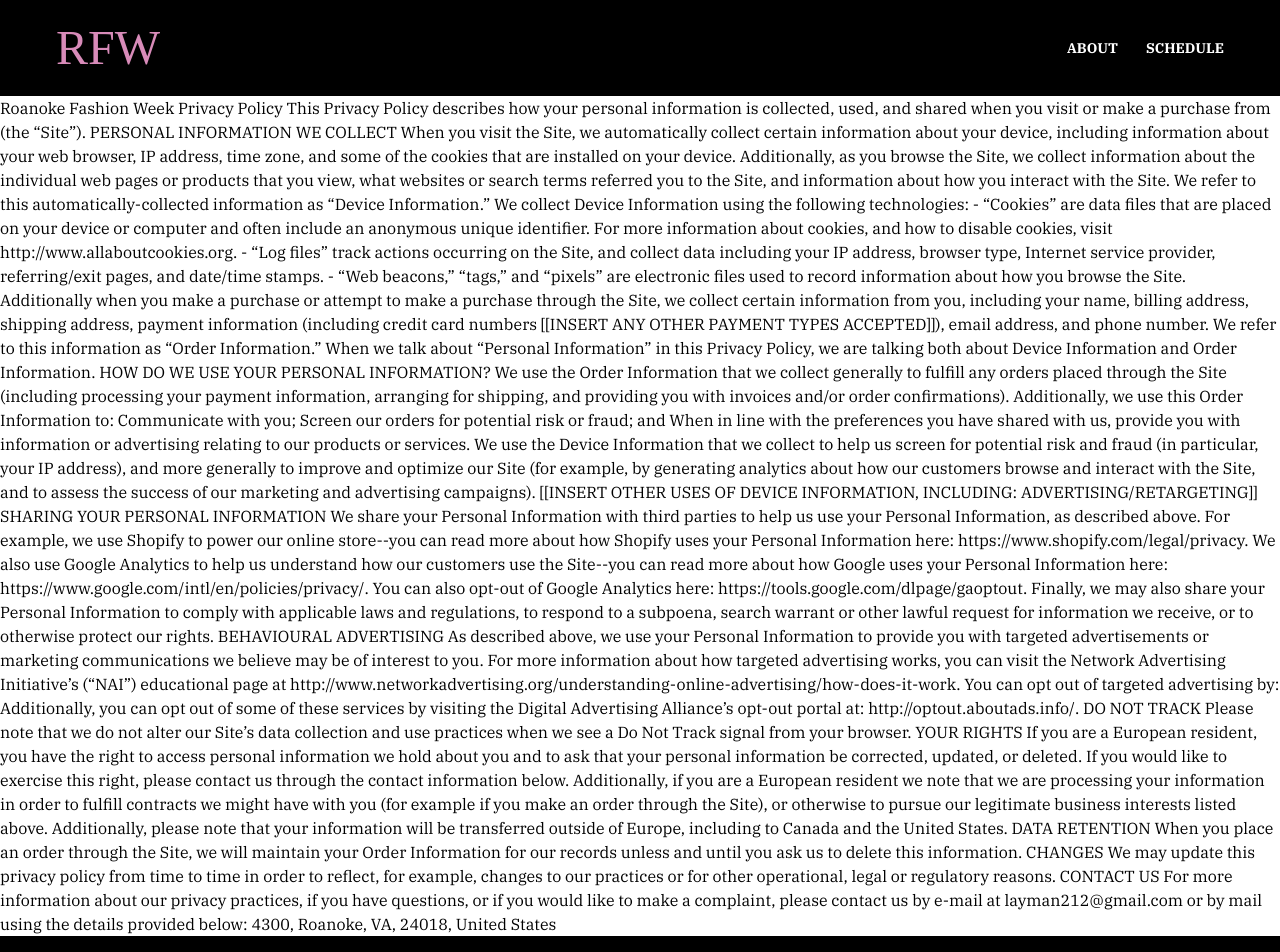
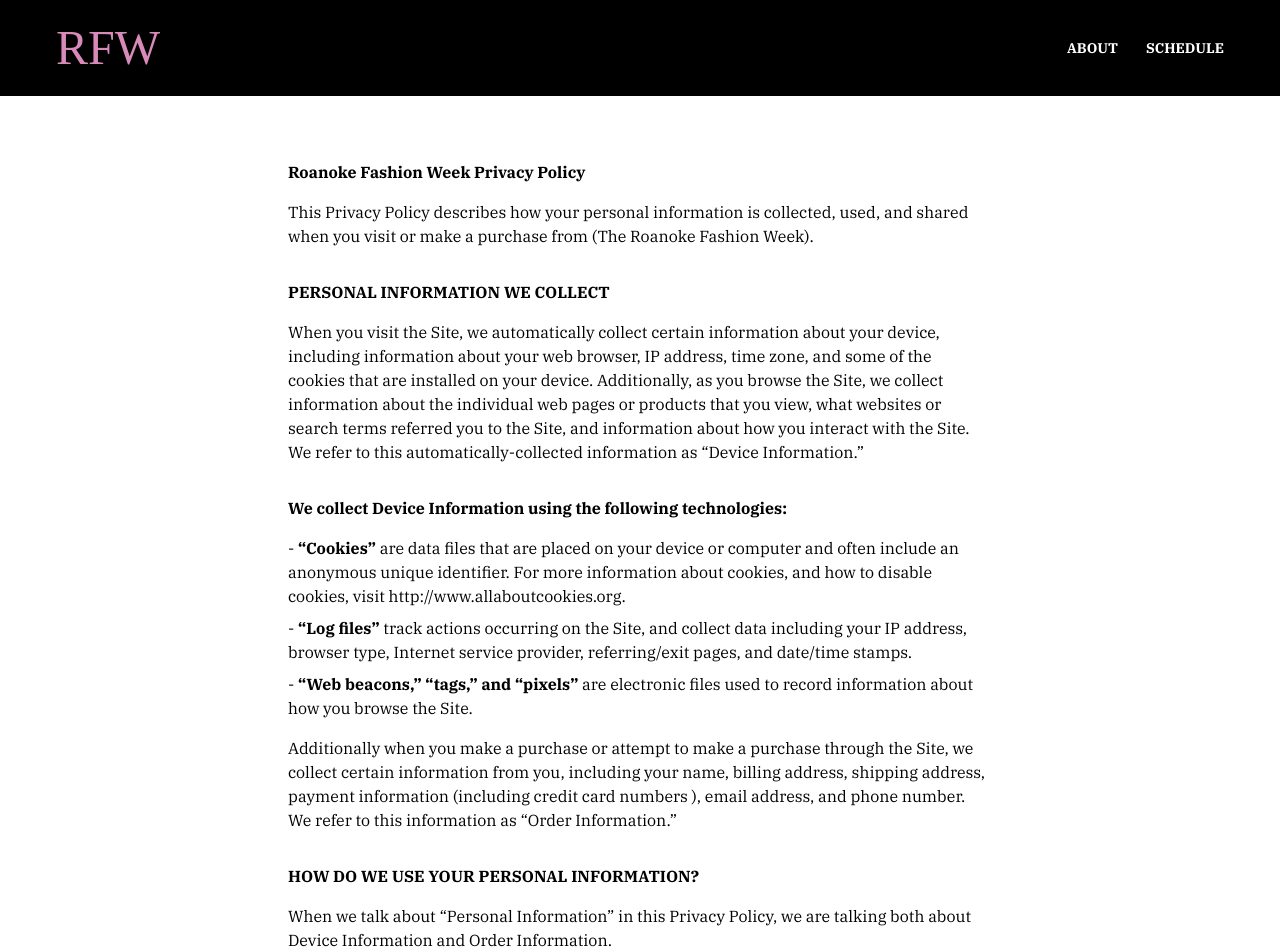
Before and after one commit to EnkiEnki77/rfw, a Next.js app: page /privacy-policy in a window 1280 px wide. Shown: the top 952 px of the page. Built offline with nearby package versions, Linux system fonts and the light colour scheme; a web font is replaced by a local one.

Commit message:
created privacy-policy

```diff
--- a/pages/about.tsx
+++ b/pages/about.tsx
@@ -21,12 +21,12 @@
               <h3 className='text-xl font-semibold text-center'>Erika Jenkins</h3>
             </div>
             <p className='text-center '>
-              Erica started modeling when she was Sydney’s Department store when she was 14 years old. She was brought i
+              Erica started modeling when she was in Sydney’s Department store when she was 14 years old. She was brought i
               nto the industry by her mother, whom is a source of inspiration and guidance in fashion for her. When she turned 18, she began going to castings for designers and shows
               in New York City. Standing in lines with over 200 models,
             </p>
             <p className='text-center '>
-              Erica saw a problem the harsh rejection that countless models, including herself, went through. She was denied from
+              Erica saw a problem with the harsh rejection that countless models, including herself, went through. She was denied from
               several designers, but her determination to succeed kept her going, until she signed as a model for John Casablanca,
               in Los Angeles.
               Since then, she has been resolute in her goal to create a fashion community that uplifts people rather than tear
--- a/pages/privacy-policy.tsx
+++ b/pages/privacy-policy.tsx
@@ -7,66 +7,160 @@
   return (
     <>
         <Layout>
-            <p>
-            Roanoke Fashion Week Privacy Policy
+            <div className='flex flex-col px-72 gap-8 my-16'>
+            <div className='flex flex-col gap-4'>
+              <h1 className='font-bold'>Roanoke Fashion Week Privacy Policy</h1>
 
-This Privacy Policy describes how your personal information is collected, used, and shared when you visit or make a purchase from  (the “Site”).
+  <p>
+    This Privacy Policy describes how your personal information is collected, used, and shared when you visit or make a
+    purchase from  (The Roanoke Fashion Week).
+  </p>
+            </div>
 
-PERSONAL INFORMATION WE COLLECT
+<div className='flex flex-col gap-4'>
+  <h2 className='font-bold'>PERSONAL INFORMATION WE COLLECT</h2>
 
-When you visit the Site, we automatically collect certain information about your device, including information about your web browser, IP address, time zone, and some of the cookies that are installed on your device. Additionally, as you browse the Site, we collect information about the individual web pages or products that you view, what websites or search terms referred you to the Site, and information about how you interact with the Site. We refer to this automatically-collected information as “Device Information.”
+  <p>
+    When you visit the Site, we automatically collect certain information about your device, including information about
+    your web browser, IP address, time zone, and some of the cookies that are installed on your device. Additionally, as
+    you browse the Site, we collect information about the individual web pages or products that you view, what websites or
+    search terms referred you to the Site, and information about how you interact with the Site. We refer to this
+    automatically-collected information as “Device Information.”
+  </p>
+</div>
 
-We collect Device Information using the following technologies:
+<div className='flex flex-col gap-4'>
+  <p><b>We collect Device Information using the following technologies:</b></p>
 
-    - “Cookies” are data files that are placed on your device or computer and often include an anonymous unique identifier. For more information about cookies, and how to disable cookies, visit http://www.allaboutcookies.org.
-    - “Log files” track actions occurring on the Site, and collect data including your IP address, browser type, Internet service provider, referring/exit pages, and date/time stamps.
-    - “Web beacons,” “tags,” and “pixels” are electronic files used to record information about how you browse the Site.
+      <ul className='flex flex-col gap-2'>
+        <li>
+          - <b>“Cookies” </b>are data files that are placed on your device or computer and often include an anonymous unique
+          identifier. For more information about cookies, and how to disable cookies, visit http://www.allaboutcookies.org.
+        </li>
+        <li>
+          - <b>“Log files”</b> track actions occurring on the Site, and collect data including your IP address, browser type,
+          Internet service provider, referring/exit pages, and date/time stamps.
+        </li>
+        <li>- <b>“Web beacons,” “tags,” and “pixels”</b> are electronic files used to record information about how you browse the Site.</li>
+      </ul>
 
-Additionally when you make a purchase or attempt to make a purchase through the Site, we collect certain information from you, including your name, billing address, shipping address, payment information (including credit card numbers [[INSERT ANY OTHER PAYMENT TYPES ACCEPTED]]), email address, and phone number.  We refer to this information as “Order Information.”
+  <p>
+    Additionally when you make a purchase or attempt to make a purchase through the Site, we collect certain information
+    from you, including your name, billing address, shipping address, payment information (including credit card numbers
+    ), email address, and phone number.  We refer to this information as “Order Information.”
+  </p>
+</div>
 
-When we talk about “Personal Information” in this Privacy Policy, we are talking both about Device Information and Order Information.
+<div className='flex flex-col gap-4'>
+  <h2 className='font-bold'>HOW DO WE USE YOUR PERSONAL INFORMATION?</h2>
+  <p>
+  When we talk about “Personal Information” in this Privacy Policy, we are talking both about Device Information and Order
+  Information.
+</p>
+  <p>
+    We use the Order Information that we collect generally to fulfill any orders placed through the Site
+    (including processing your payment information, arranging for shipping, and providing you with invoices and/or order
+    confirmations).  Additionally, we use this Order Information to:
+    Communicate with you;
+    Screen our orders for potential risk or fraud; and
+    When in line with the preferences you have shared with us, provide you with information or advertising relating to our
+    products or services.
+  </p>
 
-HOW DO WE USE YOUR PERSONAL INFORMATION?
+  <p>
+    We use the Device Information that we collect to help us screen for potential risk and fraud (in particular, your IP
+    address), and more generally to improve and optimize our Site (for example, by generating analytics about how our
+    customers browse and interact with the Site, and to assess the success of our marketing and advertising campaigns).
+  </p>
+</div>
 
-We use the Order Information that we collect generally to fulfill any orders placed through the Site (including processing your payment information, arranging for shipping, and providing you with invoices and/or order confirmations).  Additionally, we use this Order Information to:
-Communicate with you;
-Screen our orders for potential risk or fraud; and
-When in line with the preferences you have shared with us, provide you with information or advertising relating to our products or services.
+<div className='flex flex-col gap-4'>
+  <h2 className='font-bold'>SHARING YOUR PERSONAL INFORMATION</h2>
 
-We use the Device Information that we collect to help us screen for potential risk and fraud (in particular, your IP address), and more generally to improve and optimize our Site (for example, by generating analytics about how our customers browse and interact with the Site, and to assess the success of our marketing and advertising campaigns).
-[[INSERT OTHER USES OF DEVICE INFORMATION, INCLUDING:  ADVERTISING/RETARGETING]]
-SHARING YOUR PERSONAL INFORMATION
+  <p>
+    We share your Personal Information with third parties to help us use your Personal Information, as described above.
+    For example, we use Shopify to power our online store--you can read more about how Shopify uses your Personal
+    Information here:  https://www.shopify.com/legal/privacy.  We also use Google Analytics to help us understand
+    how our customers use the Site--you can read more about how Google uses your Personal Information here:
+    https://www.google.com/intl/en/policies/privacy/.  You can also opt-out of Google Analytics here:
+     https://tools.google.com/dlpage/gaoptout.
 
-We share your Personal Information with third parties to help us use your Personal Information, as described above.  For example, we use Shopify to power our online store--you can read more about how Shopify uses your Personal Information here:  https://www.shopify.com/legal/privacy.  We also use Google Analytics to help us understand how our customers use the Site--you can read more about how Google uses your Personal Information here:  https://www.google.com/intl/en/policies/privacy/.  You can also opt-out of Google Analytics here:  https://tools.google.com/dlpage/gaoptout.
+  </p>
+  <p>
+    Finally, we may also share your Personal Information to comply with applicable laws and regulations, to respond to a
+    subpoena, search warrant or other lawful request for information we receive, or to otherwise protect our rights.
+  </p>
+</div>
 
-Finally, we may also share your Personal Information to comply with applicable laws and regulations, to respond to a subpoena, search warrant or other lawful request for information we receive, or to otherwise protect our rights.
+<div className='flex flex-col gap-4'>
+  <h2 className='font-bold'>BEHAVIOURAL ADVERTISING</h2>
+  <p>
+    As described above, we use your Personal Information to provide you with targeted advertisements or marketing
+    communications we believe may be of interest to you.  For more information about how targeted advertising works,
+    you can visit the Network Advertising Initiative’s (“NAI”) educational page at
+    http://www.networkadvertising.org/understanding-online-advertising/how-does-it-work.
+  </p>
+  <p>
 
-BEHAVIOURAL ADVERTISING
-As described above, we use your Personal Information to provide you with targeted advertisements or marketing communications we believe may be of interest to you.  For more information about how targeted advertising works, you can visit the Network Advertising Initiative’s (“NAI”) educational page at http://www.networkadvertising.org/understanding-online-advertising/how-does-it-work.
+    You can opt out of targeted advertising by:
+  </p>
 
-You can opt out of targeted advertising by:
+  <p>
+    Additionally, you can opt out of some of these services by visiting the Digital Advertising Alliance’s opt-out portal
+    at:  http://optout.aboutads.info/.
+  </p>
+</div>
 
-Additionally, you can opt out of some of these services by visiting the Digital Advertising Alliance’s opt-out portal at:  http://optout.aboutads.info/.
-
-DO NOT TRACK
-Please note that we do not alter our Site’s data collection and use practices when we see a Do Not Track signal from your browser.
+<div className='flex flex-col gap-4'>
+  <h2 className='font-bold'>DO NOT TRACK</h2>
+  <p>
+    Please note that we do not alter our Site’s data collection and use practices when we see a Do Not Track signal from
+    your browser.
+  </p>
+</div>
 
 
-YOUR RIGHTS
-If you are a European resident, you have the right to access personal information we hold about you and to ask that your personal information be corrected, updated, or deleted. If you would like to exercise this right, please contact us through the contact information below.
-Additionally, if you are a European resident we note that we are processing your information in order to fulfill contracts we might have with you (for example if you make an order through the Site), or otherwise to pursue our legitimate business interests listed above.  Additionally, please note that your information will be transferred outside of Europe, including to Canada and the United States.
+<div className='flex flex-col gap-4'>
+  <h2 className='font-bold'>YOUR RIGHTS</h2>
+  <p>
+    If you are a European resident, you have the right to access personal information we hold about you and to ask that
+    your personal information be corrected, updated, or deleted. If you would like to exercise this right, please contact
+    us through the contact information below.
+  </p>
+  <p>
+    Additionally, if you are a European resident we note that we are processing your information in order to fulfill
+    contracts we might have with you (for example if you make an order through the Site), or otherwise to pursue our
+    legitimate business interests listed above.  Additionally, please note that your information will be transferred
+    outside of Europe, including to Canada and the United States.
+  </p>
+</div>
 
 
-DATA RETENTION
-When you place an order through the Site, we will maintain your Order Information for our records unless and until you ask us to delete this information.
+<div className='flex flex-col gap-4'>
+  <h2 className='font-bold'>DATA RETENTION</h2>
+  <p>
+    When you place an order through the Site, we will maintain your Order Information for our records unless and until you
+    ask us to delete this information.
+  </p>
+</div>
 
-CHANGES
-We may update this privacy policy from time to time in order to reflect, for example, changes to our practices or for other operational, legal or regulatory reasons.
-CONTACT US
-For more information about our privacy practices, if you have questions, or if you would like to make a complaint, please contact us by e-mail at layman212@gmail.com or by mail using the details provided below:
+<div className='flex flex-col gap-4'>
+  <h2 className='font-bold'>CHANGES</h2>
+  <p>
+    We may update this privacy policy from time to time in order to reflect, for example, changes to our practices or for
+    other operational, legal or regulatory reasons.
+  </p>
+</div>
+<div className='flex flex-col gap-4'>
+  <h2 className='font-bold'>CONTACT US</h2>
+  <p>
+    For more information about our privacy practices, if you have questions, or if you would like to make a complaint,
+    please contact us by e-mail at <b>erica@theroanokefashionweek.com</b> or by mail using the details provided below:
+  </p>
 
-  4300, Roanoke, VA, 24018, United States
-            </p>
+  <p><b>4300, Roanoke, VA, 24018, United States</b></p>
+</div>
+            </div>
 
         </Layout>
     </>
```
